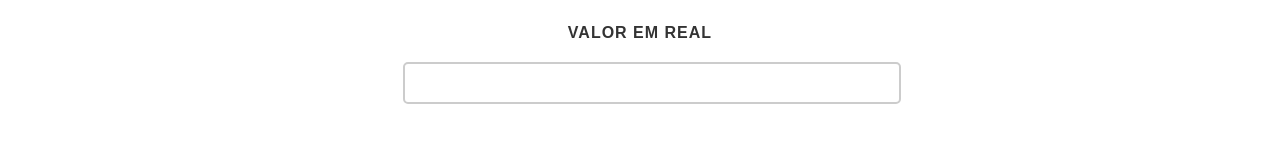
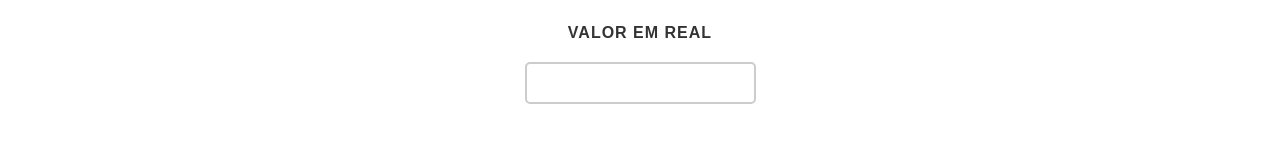
Before and after one commit to rraphaelph/cripto-front-react, a Next.js app: page / in a window 1280 px wide. Shown: the part 184-326 px from the top of the page. Built offline with nearby package versions, Linux system fonts and the light colour scheme; no server answers.

Commit message:
Fix theme

```diff
--- a/pages/App.module.css
+++ b/pages/App.module.css
@@ -17,10 +17,6 @@
   text-transform: uppercase;
 }
 
-.tr:nth-child(even) {
-  /* background-color: #f2f2f2; */
-}
-
 .h1,.p {
   text-align: center;
   font-family: Arial, sans-serif;
@@ -30,11 +26,13 @@
   font-weight: bold;
 
 }
+
+
+.inputContainer{
+  text-align: center;
+  width: 100%;
+}
 .inputBitcoin{
-  display: flex;
-  justify-content: center;
-  align-items: center;
-  width: 100%;
   padding: 10px;
   font-size: 16px;
   border: 2px solid #ccc;
--- a/pages/Converter.tsx
+++ b/pages/Converter.tsx
@@ -38,7 +38,9 @@ const Converter: React.FC = () => {
       <div className={styles.h1}>
         Valor em Real
         </div>
+        <div className={styles.inputContainer}>
         <input className={styles.inputBitcoin} type="number" value={realAmount} onChange={handleInputChange} />
+        </div>
       {bitcoinAmount && (
         <p className={styles.p}>
           {realAmount} reais equivalem a {bitcoinAmount} bitcoins.
```
